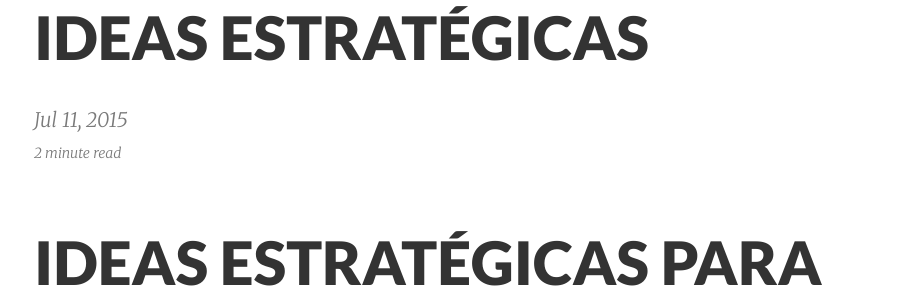
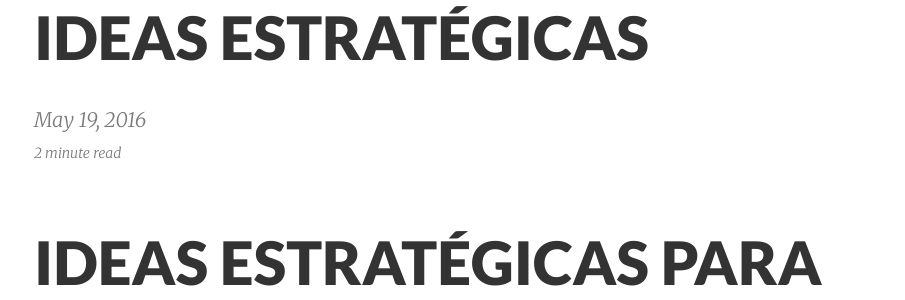
Before and after one commit to mortjac/equi, a Jekyll site: the page built from _posts/2015-07-11-ideas-estategicas.md, in a window 1280 px wide and 900 px high. Shown: the part 167-467 px from the top of the window, without its empty margins (186-1091 px from the left). Built offline with Jekyll 4.4.1, drawn with Linux system fonts in a browser that asks for light colours.

Commit message:
Første post
Prøvd å bryte med gammelt dokument jeg har skrevet oppå.

```diff
--- a/_posts/2015-07-11-announcing-pixyll-version-2.md
+++ b/_posts/2015-07-11-ideas-estategicas.md
@@ -1,7 +1,7 @@
 ---
 layout:     post
 title:      IDEAS ESTRATÉGICAS
-date:       2015-07-11
+date:       2016-05-19
 summary:    IDEAS ESTRATÉGICAS PARA EL CASCO ANTIGUO DE VILLAJOYOSA
 categories: jekyll pixyll
 ---
```
